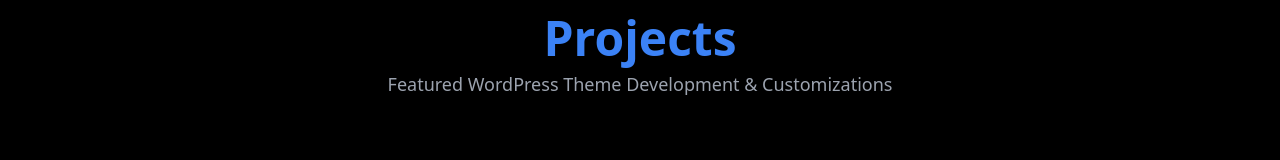
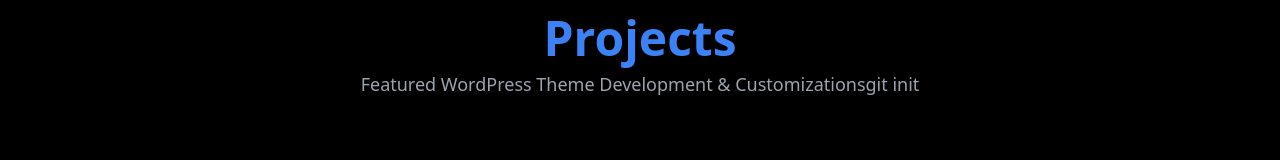
Before and after one commit to SaqiRao/Portfolio-in-React, a React (Create React App) app: page /projects in a window 1280 px wide. Shown: the part 182-342 px from the top of the page. Built offline with nearby package versions, Linux system fonts and the light colour scheme.

Commit message:
set project page

```diff
--- a/src/pages/Projects.js
+++ b/src/pages/Projects.js
@@ -44,7 +44,7 @@
       {/* Page Header */}
       <header className="bg-black py-32 px-8 text-center shadow-md">
         <h1 className="text-5xl font-extrabold text-blue-500 mb-2">Projects</h1>
-        <p className="text-gray-400 text-lg">Featured WordPress Theme Development & Customizations</p>
+        <p className="text-gray-400 text-lg">Featured WordPress Theme Development & Customizationsgit init</p>
       </header>
 
       {/* Projects Section */}
```
